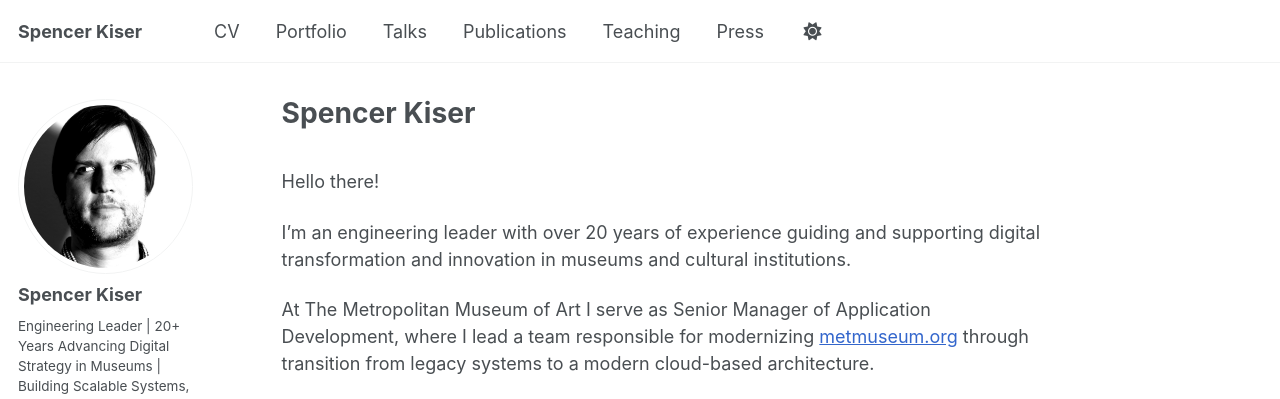
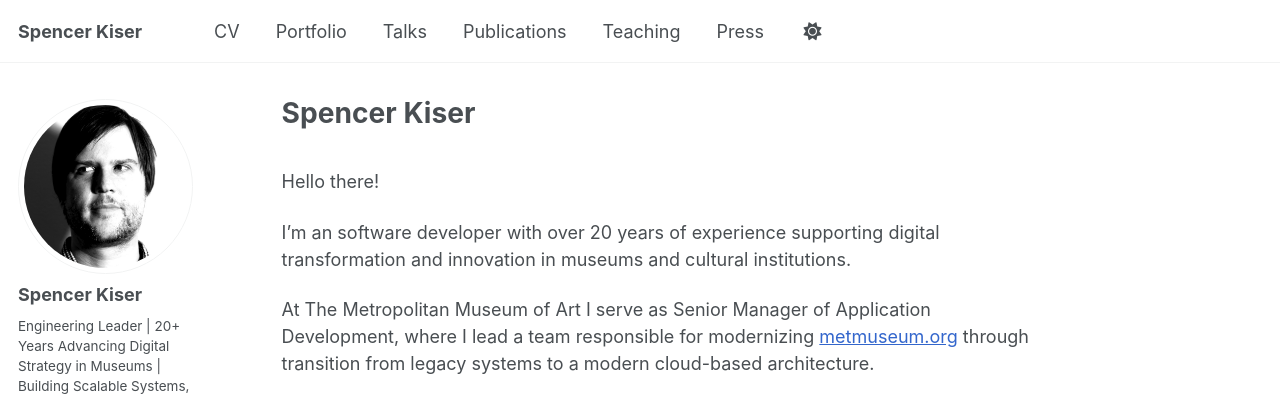
Before and after one commit to spencerk/spencerk.github.io, a Jekyll site: the page built from _pages/about.md, in a window 1280 px wide and 1121 px high. Shown: the top 399 px of the window. Built offline with Jekyll 4.4.1, drawn with Linux system fonts in a browser that asks for light colours; some web fonts are replaced.

Commit message:
eng to dev

```diff
--- a/_pages/about.md
+++ b/_pages/about.md
@@ -9,7 +9,7 @@ redirect_from:
 <br/>
 Hello there!
 
-I’m an engineering leader with over 20 years of experience guiding and supporting digital transformation and innovation in museums and cultural institutions.
+I’m an software developer with over 20 years of experience supporting digital transformation and innovation in museums and cultural institutions.
 
 At The Metropolitan Museum of Art I serve as Senior Manager of Application Development, where I lead a team responsible for modernizing [metmuseum.org](https://www.metmuseum.org) through transition from legacy systems to a modern cloud-based architecture.
 
```
